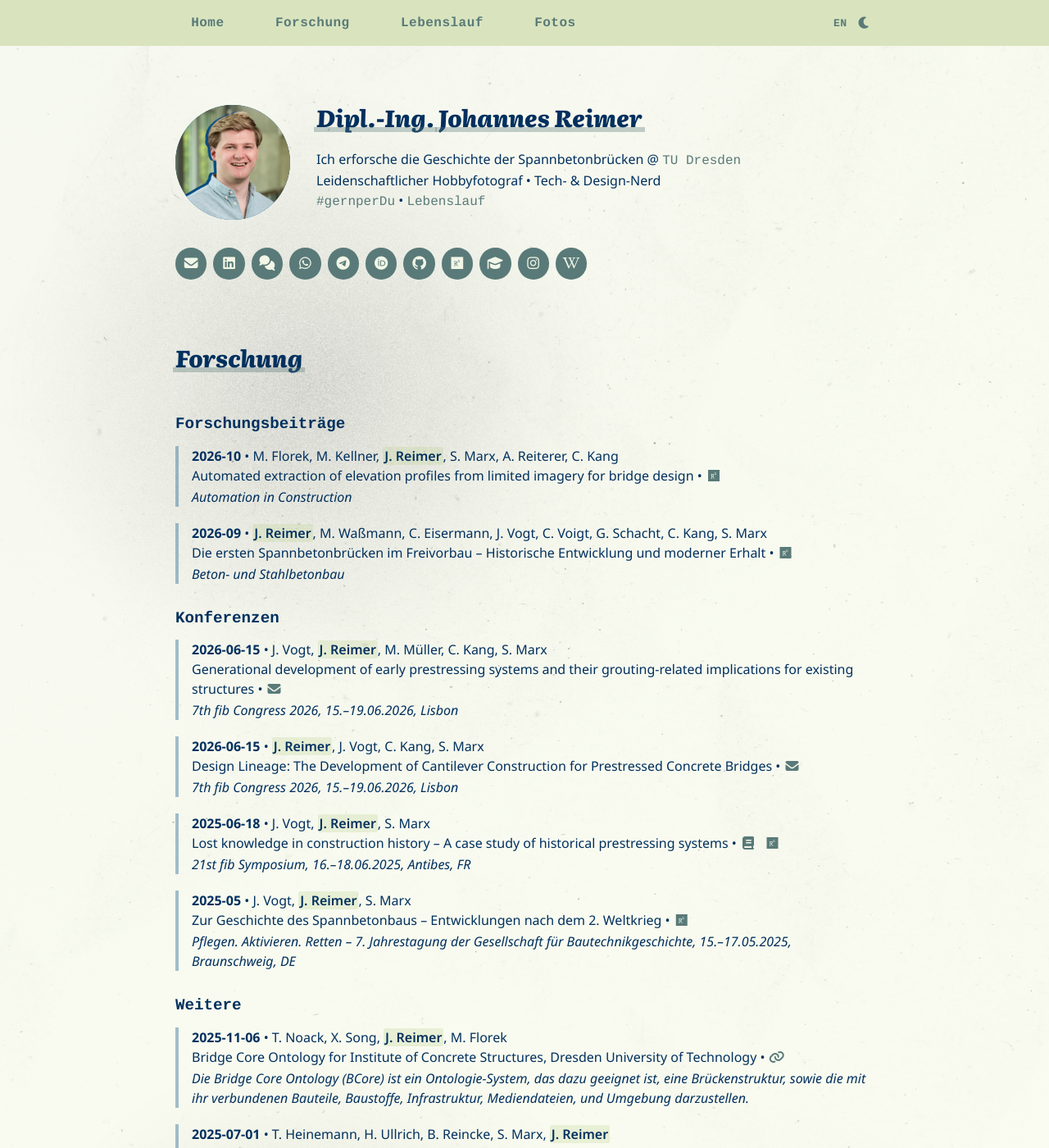
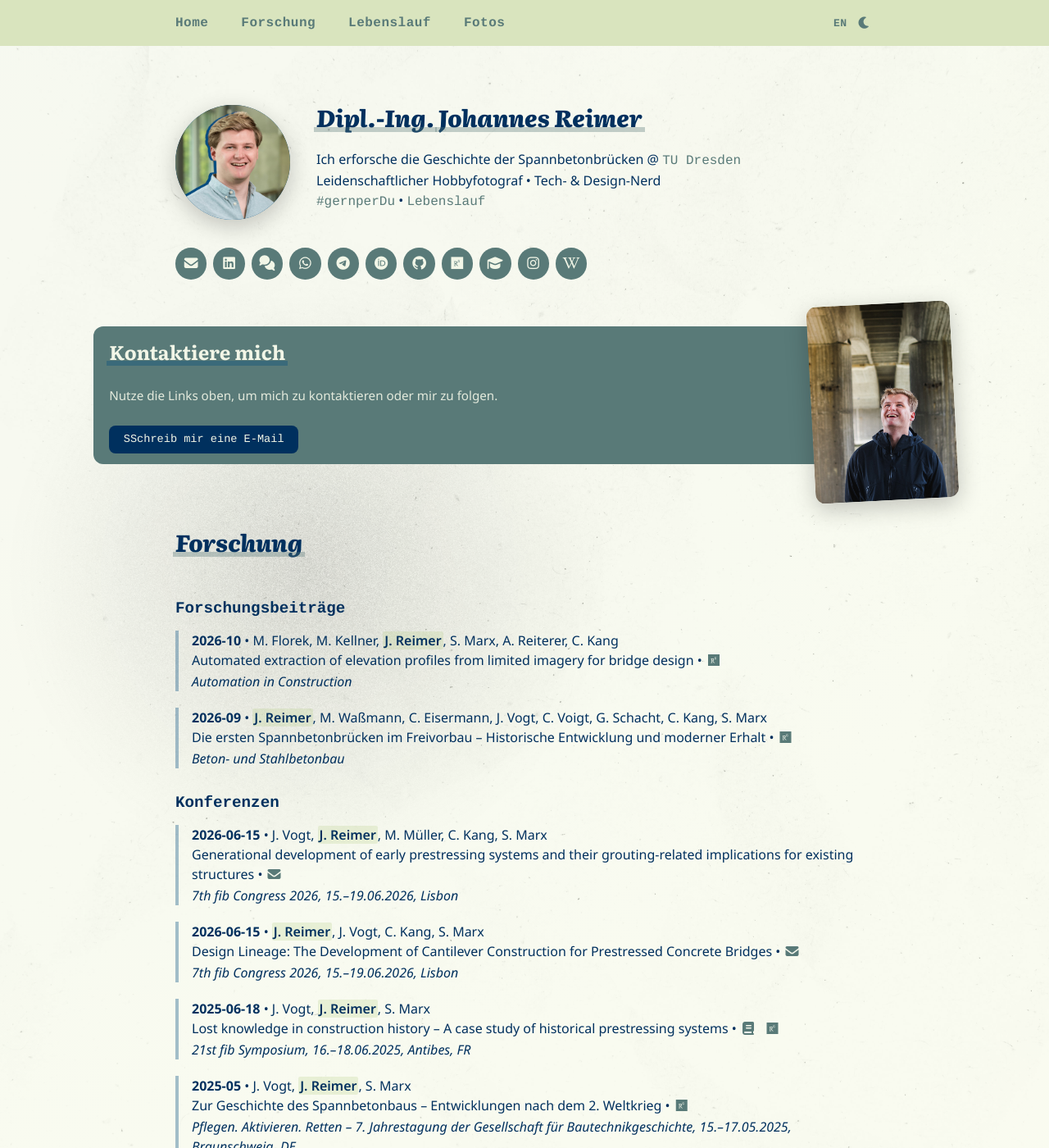
Before and after one commit to JohannesReimer/johannesreimer.github.io, a Jekyll site: the page built from index.md, in a window 1280 px wide and 1400 px high. Shown: the whole window at 82% size. Built offline with Jekyll 4.4.1, drawn with Linux system fonts in a browser that asks for light colours; nearby versions of some CDN libraries; a style sheet for code colours, icons or effects is not loaded.

Commit message:
Introducing callouts

```diff
--- /dev/null
+++ b/_data/callouts.yaml
@@ -0,0 +1,27 @@
+- page: home
+  title:
+    de: "Foto-Galerie"
+    en: "Photo Gallery"
+  description:
+    de: "Sieh Dir meine Fotos in der Galerie an, alle unter freier Lizenz veröffentlicht."
+    en: "Check out my photos in the gallery, all released under a free license."
+  call-to-action-text:
+    de: "Galerie öffnen"
+    en: "Open gallery"
+  call-to-action-url: "/gallery"
+  image: "/assets/images/gallery/example_landscape.jpg"
+  date-added: "2026-08-26"
+
+- page: home
+  title:
+    de: "Kontaktiere mich"
+    en: "Contact me"
+  description:
+    de: "Nutze die Links oben, um mich zu kontaktieren oder mir zu folgen."
+    en: "Use the links above to contact me or follow me on social media."
+  call-to-action-text:
+    de: "SSchreib mir eine E-Mail"
+    en: "Send me an email"
+  call-to-action-url: "mailto:jreimer.mail@gmail.com"
+  image: "/assets/images/profile_picture_alternative.jpg"
+  date-added: "2026-08-25"
--- a/_includes/sections/home.html
+++ b/_includes/sections/home.html
@@ -25,3 +25,99 @@
   <a href="https://www.instagram.com/johannes_foto" class="social-link" target="_blank" aria-label="Instagram" title="Instagram"><i class="fa-brands fa-instagram" aria-hidden="true"></i></a>
   <a href="https://de.wikipedia.org/wiki/Benutzer:Johannes_Reimer" class="social-link" target="_blank" aria-label="Wikipedia" title="Wikipedia"><i class="fa-brands fa-wikipedia-w" aria-hidden="true"></i></a>
 </div>
+
+{% assign home_callouts = site.data.callouts | where: "page", "home" %}
+{% assign today_ymd = site.time | date: "%Y%m%d" | plus: 0 %}
+{% assign closest_index = 0 %}
+{% assign closest_diff = 99999999 %}
+{% for callout in home_callouts %}
+  {% assign date_str = callout["date-added"] %}
+  {% assign callout_ymd = date_str | date: "%Y%m%d" | plus: 0 %}
+  {% assign diff = today_ymd | minus: callout_ymd %}
+  {% if diff < 0 %}{% assign diff = diff | times: -1 %}{% endif %}
+  {% if diff < closest_diff %}
+    {% assign closest_diff = diff %}
+    {% assign closest_index = forloop.index0 %}
+  {% endif %}
+{% endfor %}
+
+{% if home_callouts.size > 0 %}
+<div class="callout-carousel">
+  {% for callout in home_callouts %}
+  <div class="callout-box{% if forloop.index0 == closest_index %} active{% endif %}">
+    <div class="callout-text">
+      <h2 data-i18n-lang="de">{{ callout.title.de }}</h2>
+      <h2 data-i18n-lang="en" hidden>{{ callout.title.en }}</h2>
+      <p data-i18n-lang="de">{{ callout.description.de }}</p>
+      <p data-i18n-lang="en" hidden>{{ callout.description.en }}</p>
+      <a href="{{ callout["call-to-action-url"] | relative_url }}" class="callout-cta">
+        <span data-i18n-lang="de">{{ callout["call-to-action-text"].de }}</span>
+        <span data-i18n-lang="en" hidden>{{ callout["call-to-action-text"].en }}</span>
+      </a>
+    </div>
+    {% if callout.image %}
+    <div class="callout-image">
+      <img src="{{ callout.image | relative_url }}" alt="" />
+    </div>
+    {% endif %}
+  </div>
+  {% endfor %}
+</div>
+
+<script>
+  (function () {
+    var carousel = document.querySelector('.callout-carousel');
+    if (!carousel) return;
+    var boxes = Array.from(carousel.querySelectorAll('.callout-box'));
+
+    // Enable transitions after initial paint so active box appears instantly
+    requestAnimationFrame(function () {
+      carousel.classList.add('callout-carousel--ready');
+    });
+
+    if (boxes.length <= 1) return;
+
+    var currentIndex = boxes.findIndex(function (b) { return b.classList.contains('active'); });
+    if (currentIndex < 0) currentIndex = 0;
+
+    function advance() {
+      var current = boxes[currentIndex];
+      currentIndex = (currentIndex + 1) % boxes.length;
+      var next = boxes[currentIndex];
+
+      // Snap next to enter-from-right without transition
+      next.style.transition = 'none';
+      next.classList.remove('active', 'exiting');
+      void next.offsetWidth; // force reflow
+
+      // Exit current
+      current.classList.add('exiting');
+      current.classList.remove('active');
+
+      // Re-enable transition and animate next in
+      next.style.transition = '';
+      next.classList.add('active');
+
+      setTimeout(function () {
+        current.classList.remove('exiting');
+      }, 600);
+    }
+
+    setInterval(advance, 5000);
+
+    // Scroll parallax: rotate callout images from -3° to +3° over one viewport height
+    var calloutImgs = Array.from(carousel.querySelectorAll('.callout-image img'));
+    function updateParallax() {
+      if (!calloutImgs.length) return;
+      var progress = (window.scrollY || window.pageYOffset) / window.innerHeight;
+      progress = Math.max(0, Math.min(1, progress));
+      var angle = (-3 + progress * 12).toFixed(2);
+      calloutImgs.forEach(function (img) {
+        img.style.transform = 'rotate(' + angle + 'deg)';
+      });
+    }
+    window.addEventListener('scroll', updateParallax, { passive: true });
+    updateParallax();
+  })();
+</script>
+{% endif %}
--- a/css/style.css
+++ b/css/style.css
@@ -5,6 +5,10 @@
   box-sizing: border-box;
   margin: 0;
   padding: 0;
+}
+
+[hidden] {
+  display: none !important;
 }
 
 html {
@@ -63,7 +67,6 @@
   --social-link-foreground: var(--light-green);
   --social-link-background: var(--accent-teal);
   --social-link-hover-background: var(--accent-teal-65);
-  --callout-color: var(--primary-blue);
 }
 
 :root[data-theme="dark"] {
@@ -85,7 +88,6 @@
   --social-link-foreground: var(--light-green);
   --social-link-background: var(--accent-teal);
   --social-link-hover-background: var(--accent-teal-65);
-  --callout-color: var(--accent-green);
 }
 
 body {
@@ -198,7 +200,6 @@
 
 nav ul li a {
   display: block;
-  padding: 1rem 1.2rem;
   color: var(--nav-link-color);
   font-family: var(--font-heading);
   font-size: 1rem;
@@ -267,7 +268,7 @@
 .nav-menu {
   display: flex;
   align-items: center;
-  gap: 1.5rem;
+  gap: 2.5rem;
   list-style: none;
   min-height: var(--nav-height);
   width: 100%;
@@ -426,6 +427,7 @@
   font-family: var(--font-base);
   text-align: center;
   margin-top: 2.5rem;
+  box-shadow: 0 8px 28px rgba(0, 0, 0, 0.22);
 }
 
 .profile-photo img {
@@ -554,6 +556,138 @@
   color: var(--accent-teal-35);
   font-family: var(--font-heading);
   font-size: 6rem;
+}
+
+/* =============================================
+   Callout box
+   ============================================= */
+.callout-carousel {
+  display: grid;
+  margin-top: 3.6rem;
+  width: calc(100% - 1rem);
+}
+
+@media (min-width: 1101px) {
+  .callout-carousel {
+    width: calc(100% + 200px - 1rem);
+    margin-left: -100px;
+  }
+}
+
+.callout-box {
+  grid-area: 1 / 1;
+  display: flex;
+  align-items: flex-start;
+  gap: 0.8rem;
+  width: 100%;
+  padding: 0.8rem 1.2rem;
+  background: var(--social-link-background);
+  border-radius: 12px;
+  color: var(--light-green);
+  position: relative;
+  overflow: visible;
+  opacity: 0;
+  transform: translateX(50px) scale(0.97);
+  pointer-events: none;
+}
+
+.callout-carousel--ready .callout-box {
+  transition: opacity 0.55s ease, transform 0.55s ease;
+}
+
+.callout-box.active {
+  opacity: 1;
+  transform: none;
+  pointer-events: auto;
+}
+
+.callout-box.exiting {
+  opacity: 0;
+  transform: translateX(-50px) scale(0.97);
+}
+
+.callout-text {
+  flex: 1;
+  display: flex;
+  flex-direction: column;
+  gap: 0.75rem;
+}
+
+.callout-text h2 {
+  font-family: var(--font-h1);
+  font-size: 1.5rem;
+  margin-top: 0;
+  color: inherit;
+  position: relative;
+  display: inline-block;
+  align-self: flex-start;
+}
+
+.callout-text h2::after {
+  content: "";
+  position: absolute;
+  left: -3px;
+  right: -3px;
+  bottom: 1px;
+  height: 6px;
+  background-color: var(--primary-blue-35);
+}
+
+.callout-text p {
+  font-size: 0.95rem;
+  line-height: 1.55;
+  color: inherit;
+  opacity: 0.9;
+}
+
+.callout-cta {
+  display: inline-block;
+  padding: 0.45rem 1.1rem;
+  background: var(--text-blue);
+  border-radius: 8px;
+  color: inherit;
+  font-family: var(--font-hyperlink);
+  font-size: 0.85rem;
+  text-decoration: none;
+  width: fit-content;
+  transition: background 0.2s ease;
+}
+
+.callout-cta:hover,
+.callout-cta:focus-visible {
+  background: rgba(255, 255, 255, 0.28);
+}
+
+.callout-image {
+  position: absolute;
+  top: -2.0rem;
+  right: -0.5rem;
+  line-height: 0;
+}
+
+.callout-image img {
+  display: block;
+  max-width: 300px;
+  max-height: 240px;
+  width: auto;
+  height: auto;
+  border-radius: 12px;
+  transform: rotate(-3deg);
+  transform-origin: top right;
+  box-shadow: 0 8px 28px rgba(0, 0, 0, 0.22);
+}
+
+@media (max-width: 650px) {
+  .callout-carousel {
+    width: calc(100% - 1rem);
+    margin-left: 0;
+  }
+
+  .callout-image img {
+    max-width: 180px;
+    max-height: 180px;
+    margin: 0;
+  }
 }
 
 /* =============================================
@@ -919,7 +1053,7 @@
     width: 100%;
     max-width: 100%;
     flex-direction: column;
-    gap: 0.5rem;
+    gap: 1.5rem;
     margin: 0;
     background: var(--nav-background);
     padding: 1rem;
```
Also changed, not shown: assets/images/profile_picture_alternative.jpg (added).
